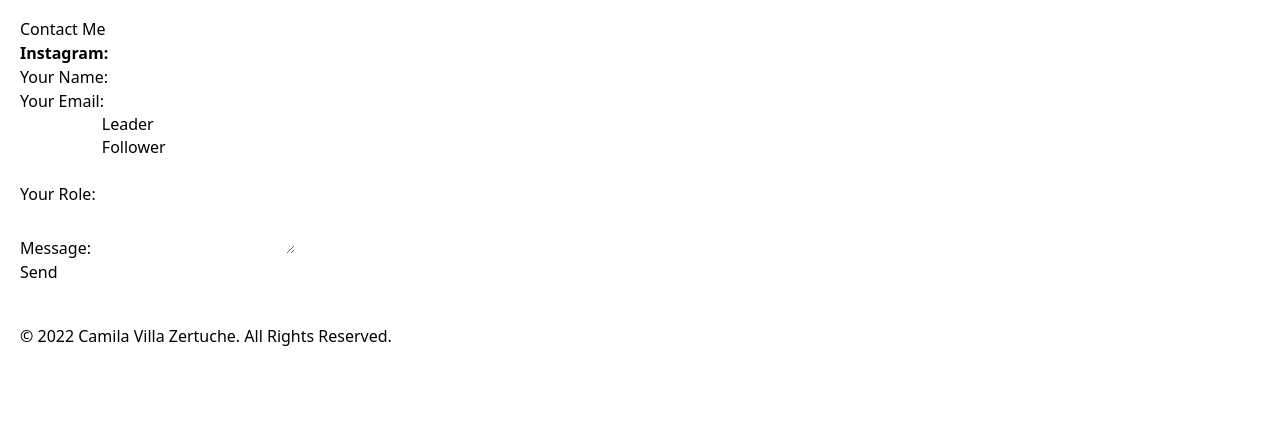
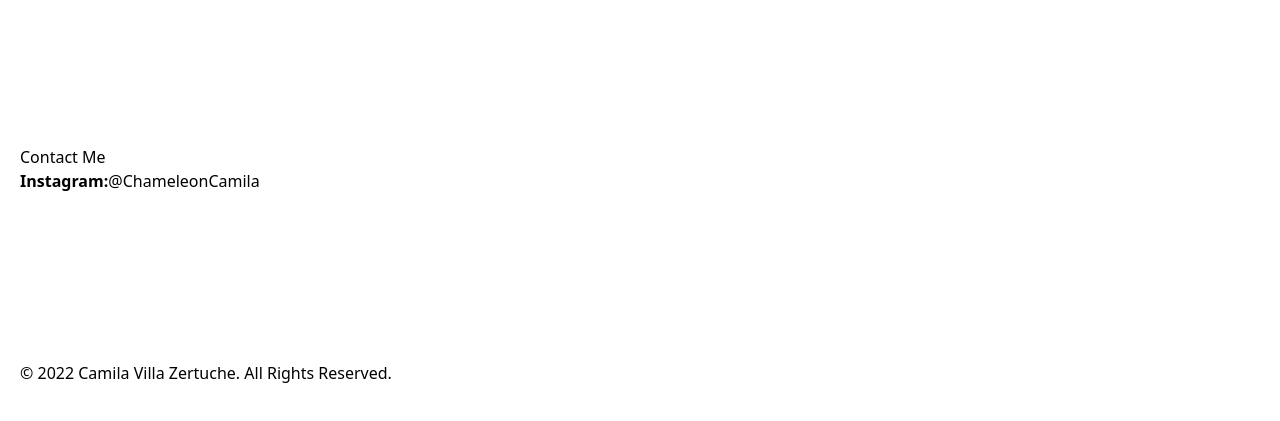
Before and after one commit to JulioMontas/camila-site, a Gatsby site: page /contact in a window 1280 px wide. Shown: the part 71-492 px from the top of the page. Built offline with nearby package versions, Linux system fonts and the light colour scheme; Gatsby itself is replaced by a stand-in of ours.

Commit message:
images fix

```diff
--- a/src/pages/contact.js
+++ b/src/pages/contact.js
@@ -8,50 +8,10 @@ const ContactPage = () => {
     <Layout>
       <Seo title="Contact Me" />
       <Container>
-        <div>
+        <div class="pt-32 pb-32">
           <h2>Contact Me</h2>
-          <p><b>Instagram:</b></p>
+          <a href="https://www.instagram.com/chameleoncamila/"><b>Instagram:</b>@ChameleonCamila</a>
         </div>
-
-        <div>
-        {/*
-          <form method="post" name="contact-form" data-netlify="true" data-netlify-honeypot="bot-field">
-            <input type="text" name="name" placeholder="Your Name" />
-            <input type="email" name="email" placeholder="name@name.com" />
-            <textarea type="text" name="message" />
-            <button>Send</button>
-          </form>
-          */}
-
-
-          <form name="contact-me" method="POST" data-netlify="true">
-  <p>
-    <label>Your Name: <input type="text" name="name" /></label>
-  </p>
-  <p>
-    <label>Your Email: <input type="email" name="email" /></label>
-  </p>
-  <p>
-    <label>Your Role: <select name="role[]" multiple>
-      <option value="leader">Leader</option>
-      <option value="follower">Follower</option>
-    </select></label>
-  </p>
-  <p>
-    <label>Message: <textarea name="message"></textarea></label>
-  </p>
-  <p>
-    <button type="submit">Send</button>
-  </p>
-</form>
-
-
-
-
-
-
-        </div>
-
       </Container>
     </Layout>
   )
--- a/src/pages/work/painting/index.js
+++ b/src/pages/work/painting/index.js
@@ -89,7 +89,7 @@ const PaintingPage = () => {
 
       <div class="grid gap-10 grid-cols-1 mb-20 md:grid-cols-2">
         <StaticImage
-          src="../../../images/painting/06-las-hemanitas-azul.jpg"
+          src="../../../images/painting/06-las-hemanitas-azul.JPG"
           alt="Las Hemanitas (Azul)"
           placeholder="blurred"
           layout="CONSTRAINED"
@@ -119,7 +119,7 @@ const PaintingPage = () => {
 
       <div class="grid gap-10 grid-cols-1 md:grid-cols-2">
         <StaticImage
-          src="../../../images/painting/08-lagartija-azul.jpg"
+          src="../../../images/painting/08-lagartija-azul.JPG"
           alt="Lagartija Azul"
           placeholder="blurred"
           layout="CONSTRAINED"
```
